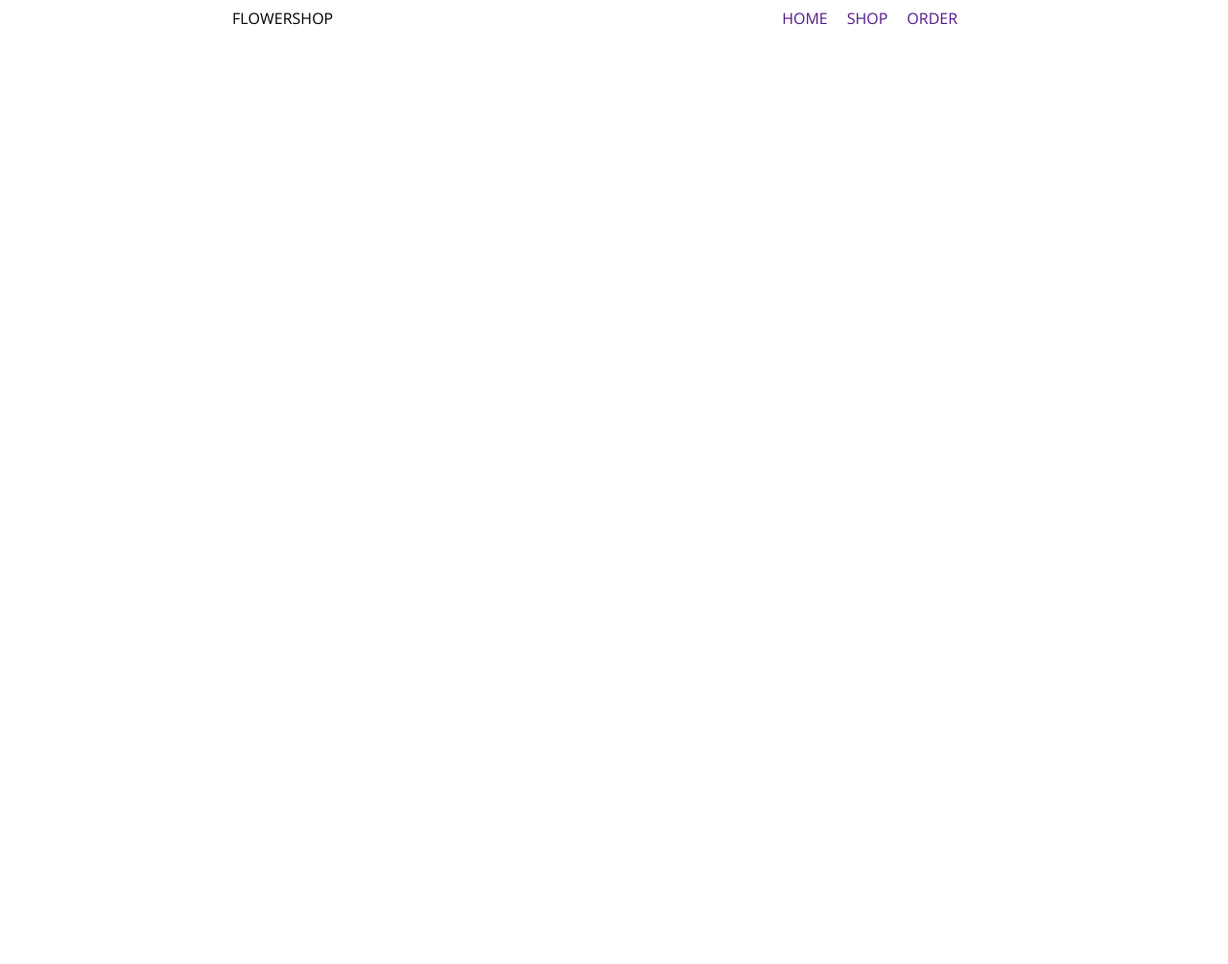
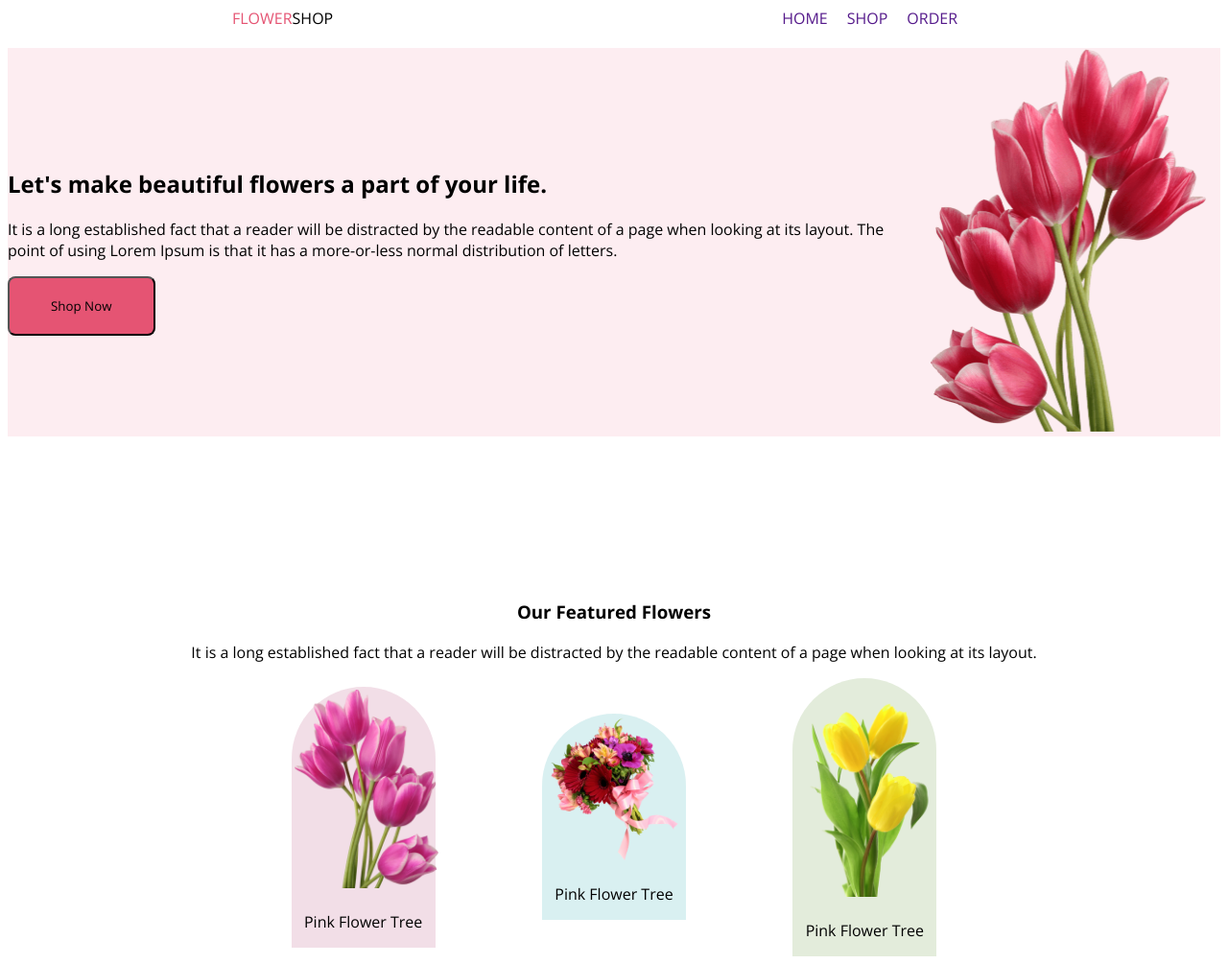
Before and after one commit to Muhammad-Sowrov/Assignment-1, a plain HTML site: page index.html in a window 1280 px wide. Shown: the whole page at 96% size. Before the commit the page ends 800 px from the top, so only its background shows below. Drawn offline with nearby package versions, Linux system fonts and the light colour scheme.

Commit message:
first section first part added

```diff
--- a/index.html
+++ b/index.html
@@ -14,7 +14,7 @@
     <header>
         <div class="nav-container">
             <div class="logo">
-                FLOWERSHOP
+               <span class="logos">FLOWER</span>SHOP
             </div>
             <div class="menus">
                 <li><a href="">HOME</a></li>
@@ -22,9 +22,38 @@
                 <li><a href="">ORDER</a></li>
             </div>
         </div>
+        <div class="banner-container">
+            <div class="text">
+                <h2>Let's make beautiful flowers a part of your life.</h2>
+                <p>It is a long established fact that a reader will be distracted by the readable content of a page when looking at its layout. The point of using Lorem Ipsum is that it has a more-or-less normal distribution of letters.</p>
+                <button class="pri-btn">Shop Now</button>
+            </div>
+            <div class="pngwing">
+                <img class="banner-image" src="images/pngwing 10.png" alt="" >
+            </div>
+        </div>
     </header>
     <main>
-
+        <section>
+            <div class="firstsec">
+                <h3>Our Featured Flowers</h3>
+            <p>It is a long established fact that a reader will be distracted by the readable content of a page when looking at its layout.</p>
+            </div>
+            <div class="firstsec-img">
+                <div class="ali">
+                    <img class="six" src="images/pngwing 6.png" alt="">
+                    <p>Pink Flower Tree</p>
+                </div>
+                <div class="alitwo">
+                    <img class="five" src="images/pngwing 5.png" alt="">
+                    <p>Pink Flower Tree</p>
+                </div>
+                <div class="alithree">
+                    <img class="seven" src="images/pngwing 7.png" alt="">
+                    <p>Pink Flower Tree</p>
+                </div>
+            </div>
+        </section>
     </main>
     <footer>
 
--- a/style.css
+++ b/style.css
@@ -6,6 +6,13 @@
 .nav-container {
     display: flex;
     justify-content: space-around;
+    margin-bottom: 20px;
+
+}
+
+.logos {
+    color: #E55473;
+    line-height: normal;
 }
 
 .menus,
@@ -21,3 +28,77 @@ li {
     text-decoration: none;
 
 }
+
+.banner-container {
+    display: flex;
+    justify-content: space-around;
+    align-items: center;
+    background: rgba(229, 84, 115, 0.10);
+    background-position: ;
+}
+
+.pri-btn {
+    display: inline-flex;
+    padding: 20px 43px;
+    align-items: flex-start;
+    gap: 10px;
+    border-radius: 8px;
+    background: #E55473;
+    cursor: pointer;
+}
+
+.banner-image {
+    width: 400pxpx;
+    height: 400px;
+    margin-bottom: 0px;
+}
+
+.firstsec {
+    text-align: center;
+    margin-top: 170px;
+}
+
+.firstsec-img {
+    display: flex;
+    justify-content: space-around;
+    align-items: center;
+    margin-left: 240px;
+    margin-right: 240px;
+    margin-bottom: 0px;
+}
+
+.six {
+    width: 150px;
+    padding: 2%;
+    margin-bottom: 0px;
+}
+
+.seven {
+    width: 150px;
+    padding: 2%;
+    margin-bottom: 0px;
+}
+
+.five {
+    width: 150px;
+    padding: 2%;
+    margin-bottom: 0px;
+}
+
+.ali {
+    text-align: center;
+    border-radius: 300px 300px 0px 0px;
+    background: rgba(167, 33, 98, 0.15);
+}
+
+.alitwo {
+    text-align: center;
+    border-radius: 300px 300px 0px 0px;
+    background: rgba(5, 151, 160, 0.15);
+}
+
+.alithree {
+    text-align: center;
+    border-radius: 300px 300px 0px 0px;
+    background: rgba(71, 125, 17, 0.15);
+}
```
